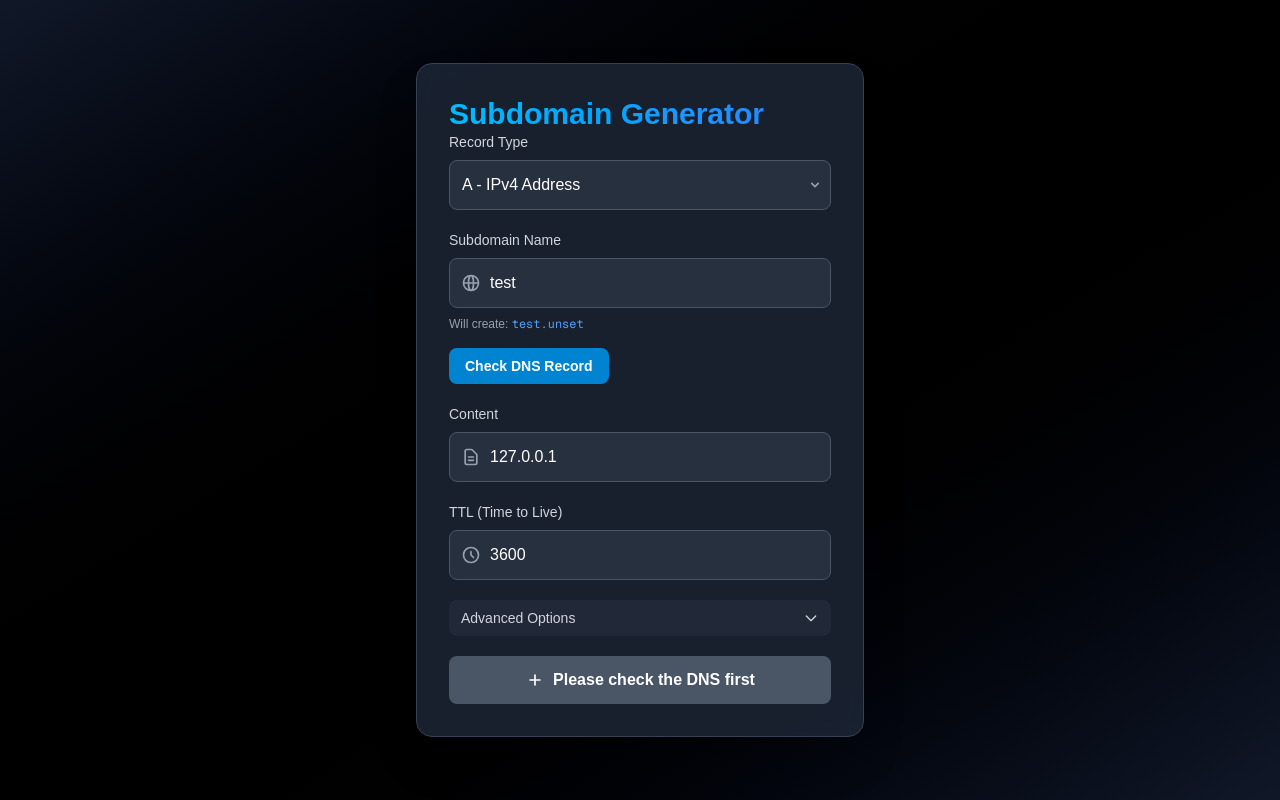
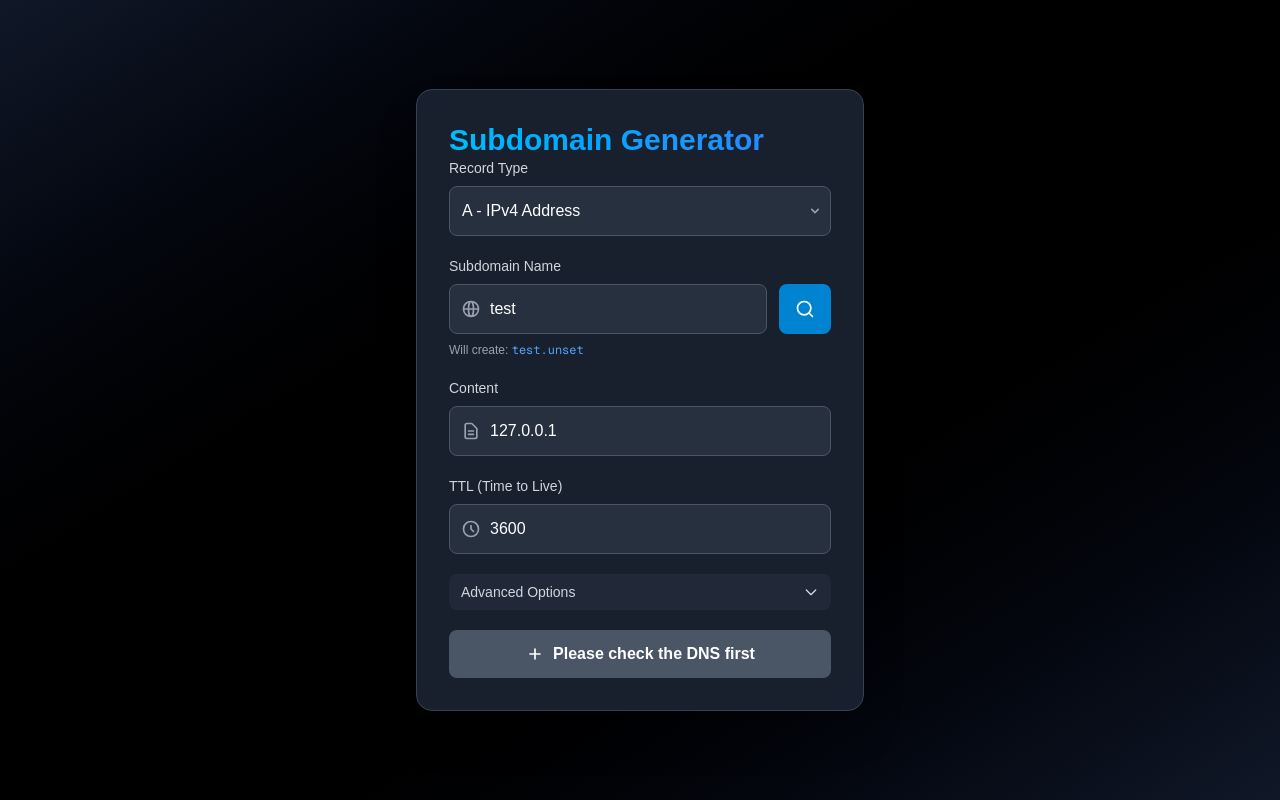
Before and after one commit to GTPSHAX/subdomain-generator, a Next.js app: page / in a window 1280 px wide. Built offline with nearby package versions, Linux system fonts and the light colour scheme; no server answers.

Commit message:
feat: enhance DNS record check UI with icons and improved layout

```diff
--- a/app/page.tsx
+++ b/app/page.tsx
@@ -2,6 +2,7 @@
 
 import Link from "next/link";
 import { useState } from "react";
+import { AlertCircle, CheckCircle2, Loader2, Search } from "lucide-react";
 
 const baseDomain = process.env.NEXT_PUBLIC_BASE_DOMAIN;
 
@@ -171,7 +172,8 @@ export default function Home() {
 
           <div className="space-y-2">
             <label className="block text-sm font-medium text-gray-300">Subdomain Name</label>
-            <div className="relative">
+            <div className="flex gap-3">
+              <div className="relative flex-1">
                 <input
                   type="text"
                   value={form.name}
@@ -186,21 +188,37 @@ export default function Home() {
                   </svg>
                 </div>
               </div>
-            <p className="text-xs text-gray-400">
-              Will create: <Link href={`https://${form.name}.${baseDomain}`} target="_blank" className="font-mono text-blue-400">{form.name}.{baseDomain}</Link>
-            </p>
+
               <button
                 type="button"
                 onClick={checkDnsRecord}
                 disabled={checkStatus === 'checking' || isSubmitting || !form.name.trim()}
-              className={`mt-2 inline-flex items-center rounded-lg px-4 py-2 text-sm font-semibold text-white transition-colors duration-200 ${
+                aria-label="Check DNS record"
+                title="Check DNS record"
+                className={`inline-flex shrink-0 items-center justify-center rounded-lg px-4 py-2 text-white transition-colors duration-200 ${
                   checkStatus === 'checking' || isSubmitting || !form.name.trim()
-                  ? 'bg-gray-600 cursor-not-allowed'
-                  : 'bg-sky-600 hover:bg-sky-500'
+                    ? 'bg-gray-600 cursor-not-allowed' :
+                  checkStatus === 'available'
+                    ? 'bg-green-600 hover:bg-green-500' :
+                  checkStatus === 'exists'
+                    ? 'bg-red-600 hover:bg-red-500' :
+                    'bg-sky-600 hover:bg-sky-500'
                 }`}
               >
-              {checkStatus === 'checking' ? 'Checking...' : 'Check DNS Record'}
+                {checkStatus === 'checking' ? (
+                  <Loader2 className="h-5 w-5 animate-spin" />
+                ) : checkStatus === 'available' ? (
+                  <CheckCircle2 className="h-5 w-5" />
+                ) : checkStatus === 'exists' ? (
+                  <AlertCircle className="h-5 w-5" />
+                ) : (
+                  <Search className="h-5 w-5" />
+                )}
               </button>
+            </div>
+            <p className="text-xs text-gray-400">
+              Will create: <Link href={`https://${form.name}.${baseDomain}`} target="_blank" className="font-mono text-blue-400">{form.name}.{baseDomain}</Link>
+            </p>
           </div>
 
           <div className="space-y-2">
```
Lines whose indentation alone changed are shown as unchanged.
